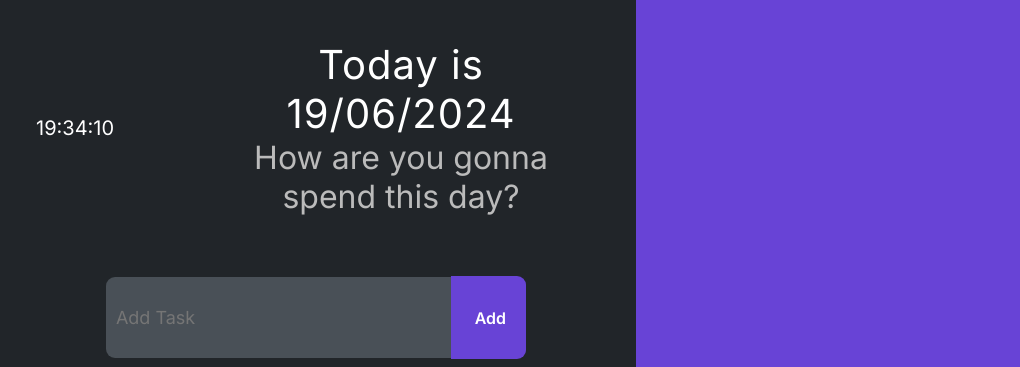
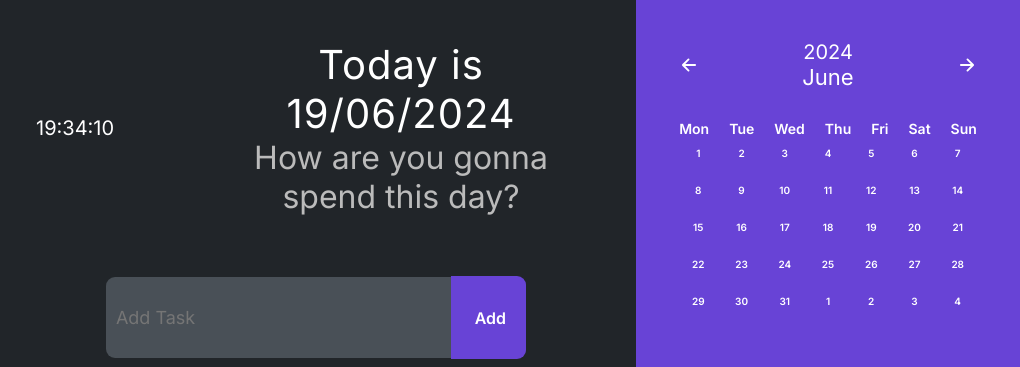
Before and after one commit to Khuba001/ADHD-TodoList, a plain HTML site: page index.html in a window 1280 px wide. Shown: the top 367 px of the page, 260-1280 px from the left. Drawn offline with nearby package versions, Linux system fonts and the light colour scheme.

Commit message:
calendar

```diff
--- a/css/style.css
+++ b/css/style.css
@@ -136,3 +136,64 @@ body {
 .task-after-finished {
   background-color: #495057;
 }
+
+/* CALENDAR */
+
+.calendar-section {
+  padding: 4rem;
+}
+.calendar-date-container {
+  display: flex;
+  flex-direction: column;
+  align-items: center;
+  justify-content: center;
+  position: relative;
+
+  margin-bottom: 3rem;
+}
+.calendar-date {
+  text-align: center;
+  font-size: 2rem;
+}
+.calendar-month {
+  text-align: center;
+  font-size: 2.2rem;
+}
+.icon-left,
+.icon-right {
+  font-size: 2rem;
+  cursor: pointer;
+  position: absolute;
+}
+.icon-left {
+  left: 0;
+  /* transform: translateX(-25%); */
+}
+.icon-right {
+  right: 0;
+  /* transform: translateX(25%); */
+}
+
+.calendar-weekdays {
+  display: flex;
+  align-items: center;
+  gap: 2rem;
+  font-size: 1.4rem;
+  font-weight: 600;
+}
+.dates {
+  display: grid;
+  grid-template-columns: repeat(7, 1fr);
+  gap: 5px;
+  justify-items: center;
+}
+.date {
+  display: flex;
+  align-items: center;
+  justify-content: center;
+  text-align: center;
+  padding: 10px;
+  cursor: pointer;
+  margin: auto;
+  font-weight: 600;
+}
--- a/index.html
+++ b/index.html
@@ -30,7 +30,26 @@
           <ul class="tasks-list"></ul>
         </div>
       </div>
-      <div class="calendar"></div>
+      <div class="calendar-section">
+        <div class="calendar-date-container">
+          <p class="calendar-date"></p>
+          <p class="calendar-month"></p>
+          <ion-icon class="icon-left" name="arrow-back-outline"></ion-icon>
+          <ion-icon class="icon-right" name="arrow-forward-outline"></ion-icon>
+        </div>
+        <div class="calendar">
+          <div class="calendar-weekdays">
+            <div class="day">Mon</div>
+            <div class="day">Tue</div>
+            <div class="day">Wed</div>
+            <div class="day">Thu</div>
+            <div class="day">Fri</div>
+            <div class="day">Sat</div>
+            <div class="day">Sun</div>
+          </div>
+          <div class="dates"></div>
+        </div>
+      </div>
     </div>
 
     <script src="script.js"></script>
--- a/script.js
+++ b/script.js
@@ -11,6 +11,14 @@ const timeCurrent = document.querySelector(".time-now");
 
 const leftSide = document.querySelector(".nav");
 const rightSide = document.querySelector(".calendar");
+
+const calendarYear = document.querySelector(".calendar-date");
+const calendarMonth = document.querySelector(".calendar-month");
+const datesElement = document.querySelector(".dates");
+const prevBtn = document.querySelector(".icon-left");
+const nextBtn = document.querySelector(".icon-right");
+
+let now;
 
 const addTask = function () {
   const taskName = inputTask.value;
@@ -44,7 +52,7 @@ taskList.addEventListener("click", (e) => {
 });
 
 const currentDateDisplay = function () {
-  const now = new Date();
+  now = new Date();
   const day = String(now.getDate()).padStart(2, "0");
   const month = String(now.getMonth() + 1).padStart(2, "0");
   const year = now.getFullYear();
@@ -89,3 +97,57 @@ rightSide.addEventListener("drop", function () {
 currentDateDisplay();
 
 setInterval(currentDateDisplay, 1000);
+
+// CALENDAR FUNCTIONS
+
+const updateCalendar = function () {
+  now = new Date();
+  const month = now.getMonth() + 1;
+  const year = now.getFullYear();
+
+  const firstDay = new Date(year, month, 0);
+  const lastDay = new Date(year, month + 1, 0);
+  const totalDays = lastDay.getDate();
+  const firstDayIndex = firstDay.getDay();
+  const lastDayIndex = lastDay.getDay();
+
+  const monthString = now.toLocaleDateString("default", {
+    month: "long",
+  });
+
+  const yearString = now.toLocaleDateString("default", {
+    year: "numeric",
+  });
+
+  calendarMonth.textContent = monthString;
+  calendarYear.textContent = yearString;
+
+  let datesHTML = "";
+  for (let i = firstDayIndex; i > 0; i--) {
+    const prevDate = new Date(year, month, 0 - i + 1);
+    datesHTML += `<div class="date inactive">${prevDate.getDate()}</div>`;
+  }
+  for (let i = 1; i <= totalDays; i++) {
+    const date = new Date(year, month, i);
+    const activeClass =
+      date.toDateString() === new Date().toDateString ? "active" : "";
+    datesHTML += `<div class="date ${activeClass}">${i}</div>`;
+  }
+  for (let i = 1; i <= 7 - lastDayIndex; i++) {
+    const nextDate = new Date(year, month + 1, i);
+    datesHTML += `<div class='date inactive'>${nextDate.getDate()}</div>`;
+  }
+  datesElement.innerHTML = datesHTML;
+};
+
+prevBtn.addEventListener("click", () => {
+  now.setMonth(now.getMonth() - 1);
+  updateCalendar();
+});
+
+nextBtn.addEventListener("click", () => {
+  now.setMonth(now.getMonth() + 1);
+  updateCalendar();
+});
+
+updateCalendar();
```
